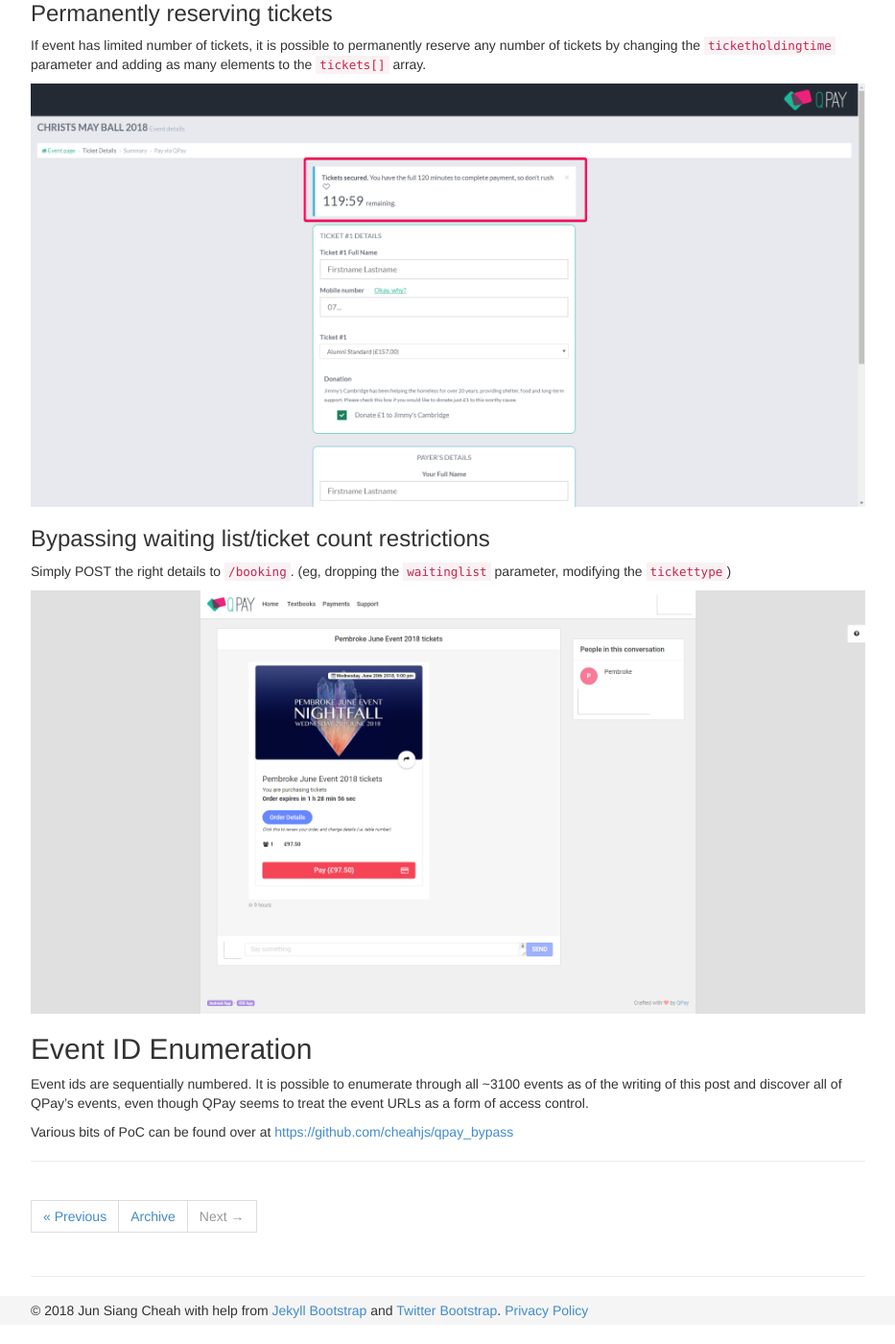
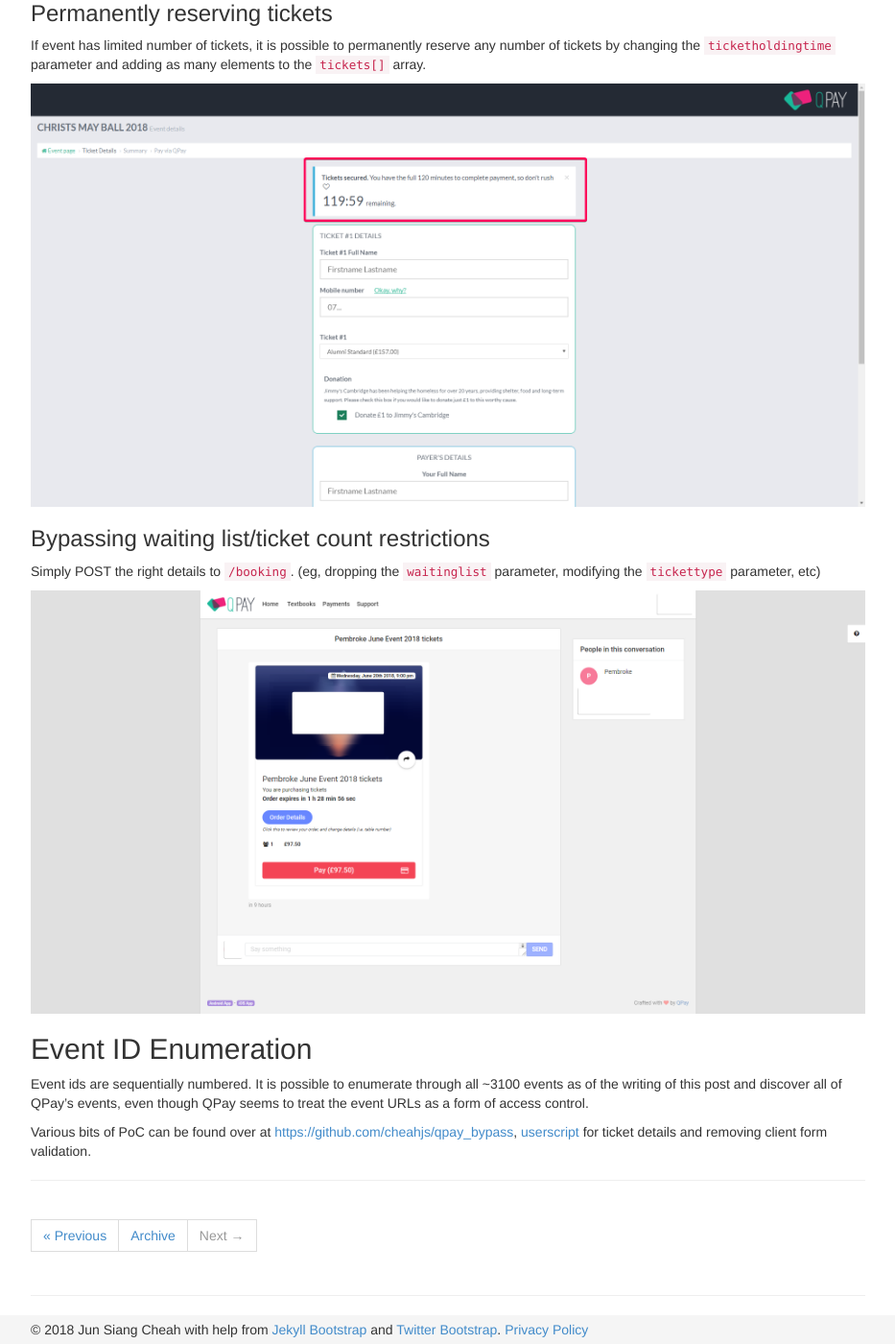
Before and after one commit to Deathmax/deathmax.github.io, a Jekyll site: the page built from _posts/2018-02-10-how-not-to-do-form-validation-or-breaking-qpay-s-ticketing-system.markdown, in a window 1280 px wide and 1400 px high, scrolled down 3674 px. Shown: the whole window at 96% size, without its empty margins (173-1106 px from the left). Built offline with Jekyll 4.4.1, drawn with Linux system fonts in a browser that asks for light colours; nearby versions of some CDN libraries; comment, search, counter and statistics services are not loaded.

Commit message:
add userscript

```diff
--- a/_posts/2018-02-10-how-not-to-do-form-validation-or-breaking-qpay-s-ticketing-system.markdown
+++ b/_posts/2018-02-10-how-not-to-do-form-validation-or-breaking-qpay-s-ticketing-system.markdown
@@ -135,7 +135,7 @@
 
 ### Bypassing waiting list/ticket count restrictions
 
-Simply POST the right details to `/booking`. (eg, dropping the `waitinglist` parameter, modifying the `tickettype`)
+Simply POST the right details to `/booking`. (eg, dropping the `waitinglist` parameter, modifying the `tickettype` parameter, etc)
 
 ![Example of arbitrary ticket holding time, bypassing closed sales, bypassing email requirements](/assets/imgs/qpay_bypass_waitinglist.png){:.img-responsive}
 
@@ -143,4 +143,4 @@
 
 Event ids are sequentially numbered. It is possible to enumerate through all ~3100 events as of the writing of this post and discover all of QPay's events, even though QPay seems to treat the event URLs as a form of access control.
 
-Various bits of PoC can be found over at [https://github.com/cheahjs/qpay_bypass](https://github.com/cheahjs/qpay_bypass)
+Various bits of PoC can be found over at [https://github.com/cheahjs/qpay_bypass](https://github.com/cheahjs/qpay_bypass), [userscript](https://openuserjs.org/scripts/jscheah/QPay_Ticket_Count_Viewer) for ticket details and removing client form validation.
```
Also changed, not shown: assets/imgs/qpay_bypass_waitinglist.png.
